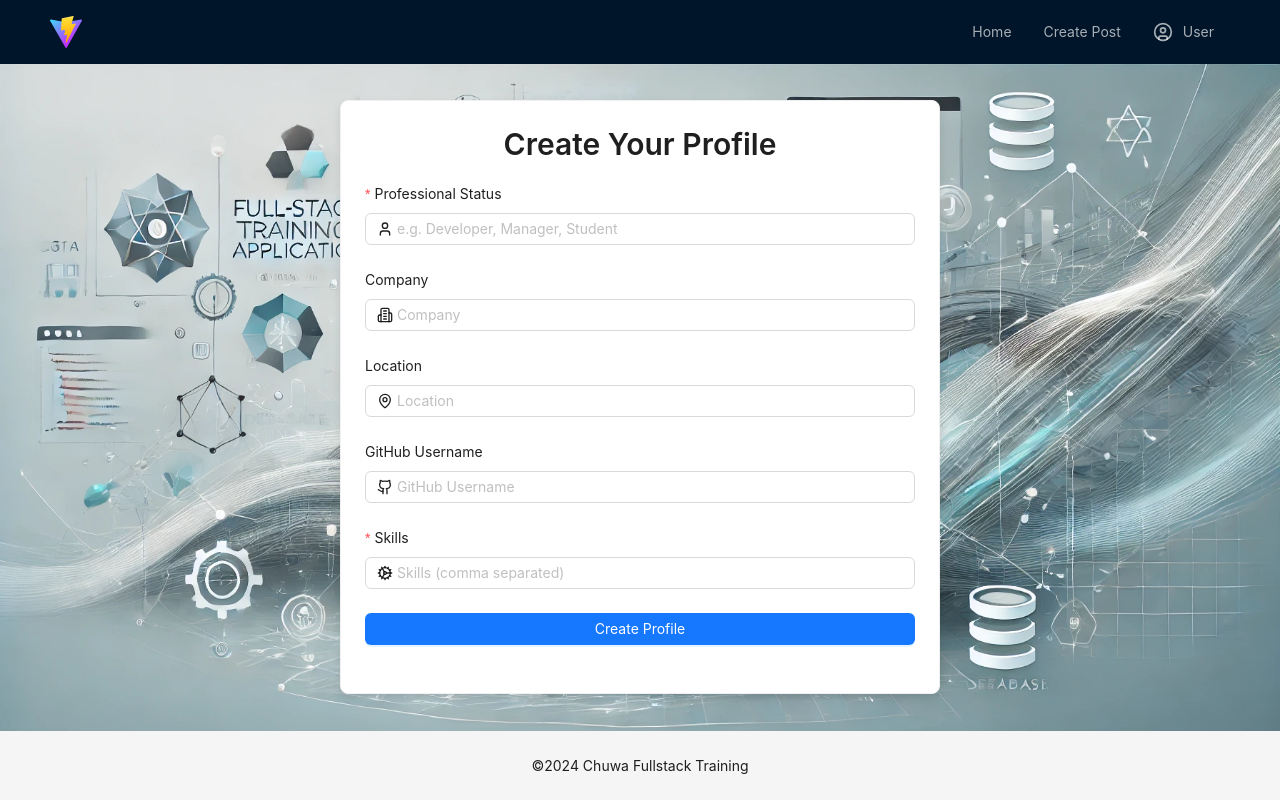
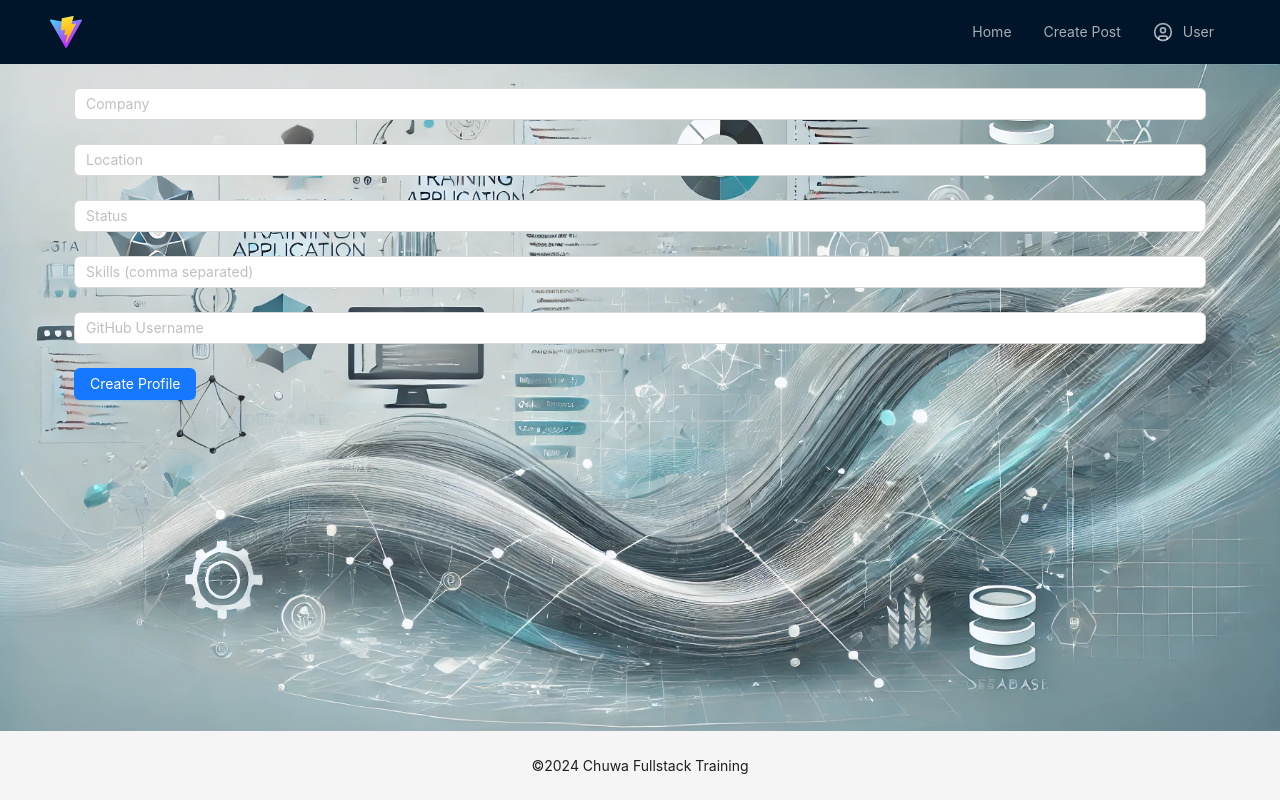
Before and after one commit to chuwa-fullstack-training/demo-app, a React (Vite) app in the folder client/: page /create-profile in a window 1280 px wide. Built offline with nearby package versions, Linux system fonts and the light colour scheme; sample sign-in values are in the browser's storage.

Commit message:
graphql client

```diff
--- a/client/package.json
+++ b/client/package.json
@@ -11,6 +11,7 @@
     "heroku-postbuild": "npm run build"
   },
   "dependencies": {
+    "@apollo/client": "^3.11.8",
     "@emotion/react": "^11.13.3",
     "@emotion/styled": "^11.13.0",
     "@radix-ui/react-slot": "^1.1.0",
@@ -22,6 +23,7 @@
     "axios": "^1.7.7",
     "class-variance-authority": "^0.7.0",
     "clsx": "^2.1.1",
+    "graphql": "^16.9.0",
     "jwt-decode": "^4.0.0",
     "lucide-react": "^0.441.0",
     "moment": "^2.30.1",
--- a/client/src/App.tsx
+++ b/client/src/App.tsx
@@ -15,6 +15,8 @@ import CreatePost from './pages/post/createPost';
 import PostDetail from './pages/post/detail';
 import Profile from './pages/profile';
 import CreateProfile from './pages/profile/createProfile';
+import { ApolloClient, InMemoryCache, ApolloProvider, createHttpLink } from '@apollo/client';
+import { setContext } from '@apollo/client/link/context';
 
 const { Content, Footer } = Layout;
 
@@ -41,8 +43,31 @@ const StyledFooter = styled(Footer)`
 
 const queryClient = new QueryClient();
 
+// Create an HTTP link
+const httpLink = createHttpLink({
+  uri: '/graphql',
+});
+
+// Create an auth link
+const authLink = setContext((_, { headers }) => {
+  const token = localStorage.getItem('token');
+  return {
+    headers: {
+      ...headers,
+      authorization: token ? token : '',
+    },
+  };
+});
+
+// Create the Apollo Client
+const client = new ApolloClient({
+  link: authLink.concat(httpLink),
+  cache: new InMemoryCache(),
+});
+
 const App: React.FC = () => {
   return (
+    <ApolloProvider client={client}>
       <QueryClientProvider client={queryClient}>
         <Router>
           <AppLayout>
@@ -68,6 +93,7 @@ const App: React.FC = () => {
           </AppLayout>
         </Router>
       </QueryClientProvider>
+    </ApolloProvider>
   );
 };
 
--- a/client/src/pages/auth/login.tsx
+++ b/client/src/pages/auth/login.tsx
@@ -1,41 +1,38 @@
-import { JwtPayload, KnownError } from '@/app/types';
+import React from 'react';
+import { message, Card } from 'antd';
+import { useNavigate } from 'react-router-dom';
+import { useMutation, gql } from '@apollo/client';
 import AuthForm from '@/components/auth/form';
-import { setMessage } from '@/features/message/messageSlice';
-import { setUser, loginUser } from '@/features/user/userSlice';
-import { Card } from 'antd';
-import { jwtDecode } from 'jwt-decode';
-import React from 'react';
-import { useDispatch } from 'react-redux';
-import { Link, useNavigate } from 'react-router-dom';
 import styles from './styles.module.css';
-import { unwrapResult } from '@reduxjs/toolkit';
-import { AppDispatch } from '@/app/store';
+import { Link } from 'react-router-dom';
+
+const LOGIN_MUTATION = gql`
+  mutation Login($email: String!, $password: String!) {
+    login(email: $email, password: $password) {
+      token
+      user {
+        id
+        name
+        email
+        isAdmin
+      }
+    }
+  }
+`;
 
 const Login: React.FC = () => {
-  const dispatch = useDispatch<AppDispatch>();
   const navigate = useNavigate();
+  const [login] = useMutation(LOGIN_MUTATION);
 
   const onFinish = async (values: { email: string; password: string }) => {
     try {
-      const result = await dispatch(loginUser(values));
-      const { message, token } = unwrapResult(result);
-      const decodedToken = jwtDecode<JwtPayload>(token);
-      dispatch(setUser(decodedToken.user));
-      dispatch(
-        setMessage({
-          type: 'success',
-          content: message,
-        }),
-      );
-      navigate('/');
-    } catch (err: unknown) {
-      const error = err as KnownError;
-      dispatch(
-        setMessage({
-          type: 'error',
-          content: `Login failed: ${error.message ? error.message : 'Please try again.'}`,
-        }),
-      );
+      const { data } = await login({ variables: values });
+      localStorage.setItem('token', data.login.token);
+      localStorage.setItem('user', JSON.stringify(data.login.user));
+      message.success('Login successful');
+      navigate('/profile');
+    } catch (error: any) {
+      message.error('Login failed: ' + (error.message || 'An unexpected error occurred'));
     }
   };
 
--- a/client/src/pages/profile/createProfile.tsx
+++ b/client/src/pages/profile/createProfile.tsx
@@ -1,100 +1,70 @@
-import React, { useEffect } from 'react';
-import { useDispatch, useSelector } from 'react-redux';
-import { Form, Input, Button, Card, Typography } from 'antd';
-import { User, MapPin, Github, Building2, Cog } from 'lucide-react';
-import styled from '@emotion/styled';
-import { AppDispatch, RootState } from '@/app/store';
-import { createUserProfile } from '@/features/profile/profileSlice';
+import React from 'react';
+import { Form, Input, Button, message } from 'antd';
+import { useMutation, gql } from '@apollo/client';
 import { useNavigate } from 'react-router-dom';
-import { ProfilePayload } from '@/api/profile';
 
-const { Title } = Typography;
-
-const ProfileContainer = styled.div`
-  display: flex;
-  justify-content: center;
-  align-items: center;
-  height: 100%;
-  padding: 20px;
-`;
-
-const ProfileCard = styled(Card)`
-  width: 100%;
-  max-width: 600px;
-  box-shadow: 0 4px 8px rgba(0, 0, 0, 0.1);
-  border-radius: 8px;
+const CREATE_PROFILE_MUTATION = gql`
+  mutation CreateProfile(
+    $company: String
+    $location: String
+    $status: String!
+    $skills: [String!]!
+    $githubUsername: String
+  ) {
+    createProfile(
+      company: $company
+      location: $location
+      status: $status
+      skills: $skills
+      githubUsername: $githubUsername
+    ) {
+      id
+    }
+  }
 `;
 
 const CreateProfile: React.FC = () => {
   const navigate = useNavigate();
-  const dispatch = useDispatch<AppDispatch>();
-  const { profile } = useSelector((state: RootState) => state.profile);
-  const [form] = Form.useForm();
+  const [createProfile] = useMutation(CREATE_PROFILE_MUTATION);
 
-  useEffect(() => {
-    if (profile) {
-      navigate('/profile');
-    }
-  }, [profile, navigate]);
-
-  const onFinish = (values: {
-    status: string;
-    company?: string;
-    location?: string;
-    githubUsername?: string;
-    skills: string;
-  }) => {
-    const profileData = {
+  const onFinish = async (values: any) => {
+    try {
+      await createProfile({
+        variables: {
           ...values,
           skills: values.skills.split(',').map((skill: string) => skill.trim()),
-    };
-    dispatch(createUserProfile(profileData as ProfilePayload))
-      .then(() => {
+        },
+      });
+      message.success('Profile created successfully');
       navigate('/profile');
-      })
-      .catch((error) => {
-        console.error('Error creating profile:', error);
-      });
+    } catch (error: any) {
+      message.error('Failed to create profile: ' + (error.message || 'An unexpected error occurred'));
+    }
   };
 
-  if (profile) {
-    return null; // or a loading spinner if you prefer
-  }
-
   return (
-    <ProfileContainer>
-      <ProfileCard>
-        <Title level={2} style={{ textAlign: 'center', marginBottom: '20px' }}>
-          Create Your Profile
-        </Title>
-        <Form form={form} layout="vertical" onFinish={onFinish}>
-          <Form.Item
-            name="status"
-            label="Professional Status"
-            rules={[{ required: true, message: 'Please input your professional status!' }]}
-          >
-            <Input prefix={<User size={16} />} placeholder="e.g. Developer, Manager, Student" />
+    <Form name="createProfile" onFinish={onFinish}>
+      <Form.Item name="company">
+        <Input placeholder="Company" />
       </Form.Item>
-          <Form.Item name="company" label="Company">
-            <Input prefix={<Building2 size={16} />} placeholder="Company" />
+      <Form.Item name="location">
+        <Input placeholder="Location" />
       </Form.Item>
-          <Form.Item name="location" label="Location">
-            <Input prefix={<MapPin size={16} />} placeholder="Location" />
+      <Form.Item name="status" rules={[{ required: true, message: 'Please input your status!' }]}>
+        <Input placeholder="Status" />
       </Form.Item>
-          <Form.Item name="githubUsername" label="GitHub Username">
-            <Input prefix={<Github size={16} />} placeholder="GitHub Username" />
+      <Form.Item name="skills" rules={[{ required: true, message: 'Please input your skills!' }]}>
+        <Input placeholder="Skills (comma separated)" />
       </Form.Item>
-          <Form.Item name="skills" label="Skills" rules={[{ required: true, message: 'Please input your skills!' }]}>
-            <Input prefix={<Cog size={16} />} placeholder="Skills (comma separated)" />
+      <Form.Item name="githubUsername">
+        <Input placeholder="GitHub Username" />
       </Form.Item>
       <Form.Item>
-            <Button type="primary" htmlType="submit" block>
+        <Button type="primary" htmlType="submit">
           Create Profile
         </Button>
       </Form.Item>
     </Form>
-      </ProfileCard>
-    </ProfileContainer>
   );
 };
 
--- a/client/src/pages/profile/index.tsx
+++ b/client/src/pages/profile/index.tsx
@@ -6,6 +6,7 @@ import styled from '@emotion/styled';
 import { RootState, AppDispatch } from '@/app/store';
 import { fetchUserProfile, updateUserProfile } from '@/features/profile/profileSlice';
 import { useNavigate } from 'react-router-dom';
+import { gql, useQuery } from '@apollo/client';
 
 const { Title, Text } = Typography;
 
@@ -44,12 +45,34 @@ const SkillsContainer = styled.div`
   margin-top: 20px;
 `;
 
+const GET_CURRENT_PROFILE = gql`
+  query GetCurrentProfile {
+    getCurrentProfile {
+      id
+      user {
+        name
+        avatar
+      }
+      company
+      location
+      status
+      skills
+      githubUsername
+    }
+  }
+`;
+
 const Profile: React.FC = () => {
   const dispatch = useDispatch<AppDispatch>();
-  const { profile, loading } = useSelector((state: RootState) => state.profile);
+  // const { profile, loading } = useSelector((state: RootState) => state.profile);
   const [isEditing, setIsEditing] = useState(false);
   const [form] = Form.useForm();
   const navigate = useNavigate();
+
+  const {
+    data: { getCurrentProfile: profile },
+    loading,
+  } = useQuery(GET_CURRENT_PROFILE);
 
   useEffect(() => {
     dispatch(fetchUserProfile());
--- a/client/vite.config.ts
+++ b/client/vite.config.ts
@@ -17,6 +17,12 @@ export default defineConfig({
         secure: false,
         ws: true,
       },
+      '/graphql': {
+        target: 'http://localhost:3000/graphql',
+        changeOrigin: true,
+        secure: false,
+        ws: true,
+      },
     },
   },
   resolve: {
```
Also changed, not shown: 1 other file (tests, documents, lock files or other folders). Lines whose indentation alone changed are shown as unchanged.
